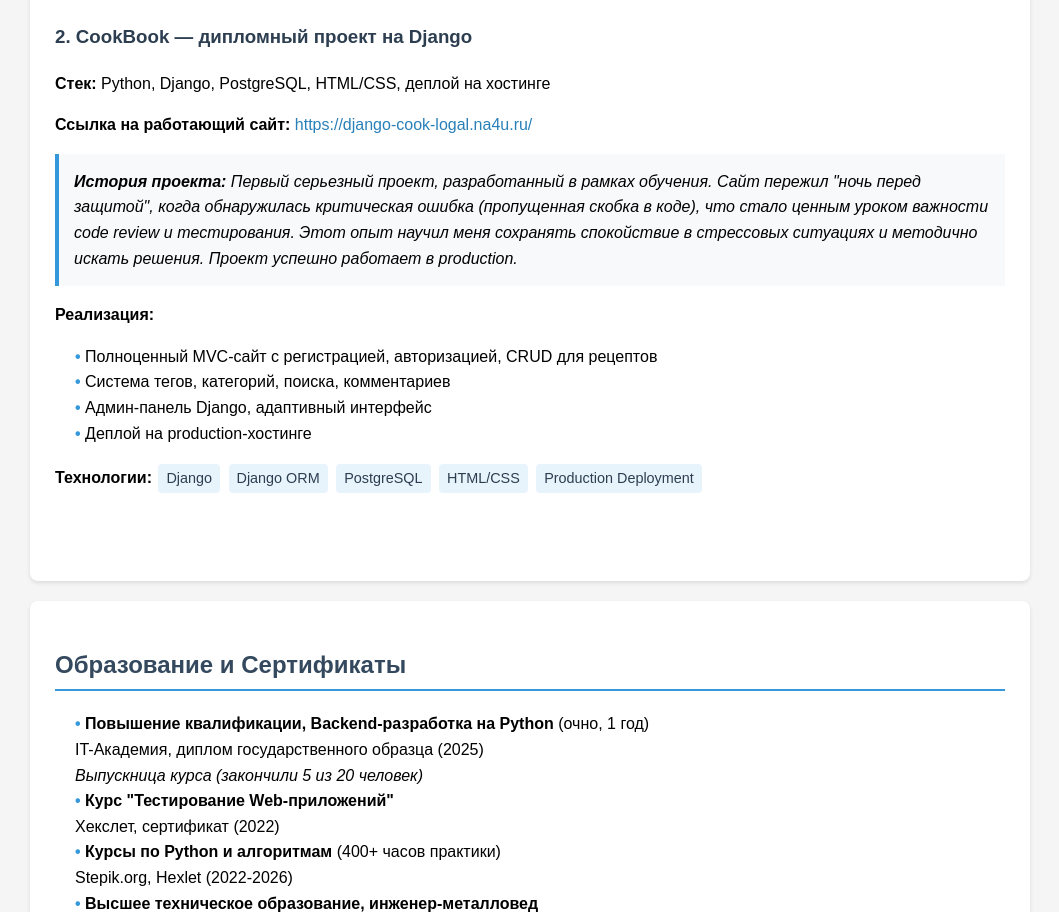
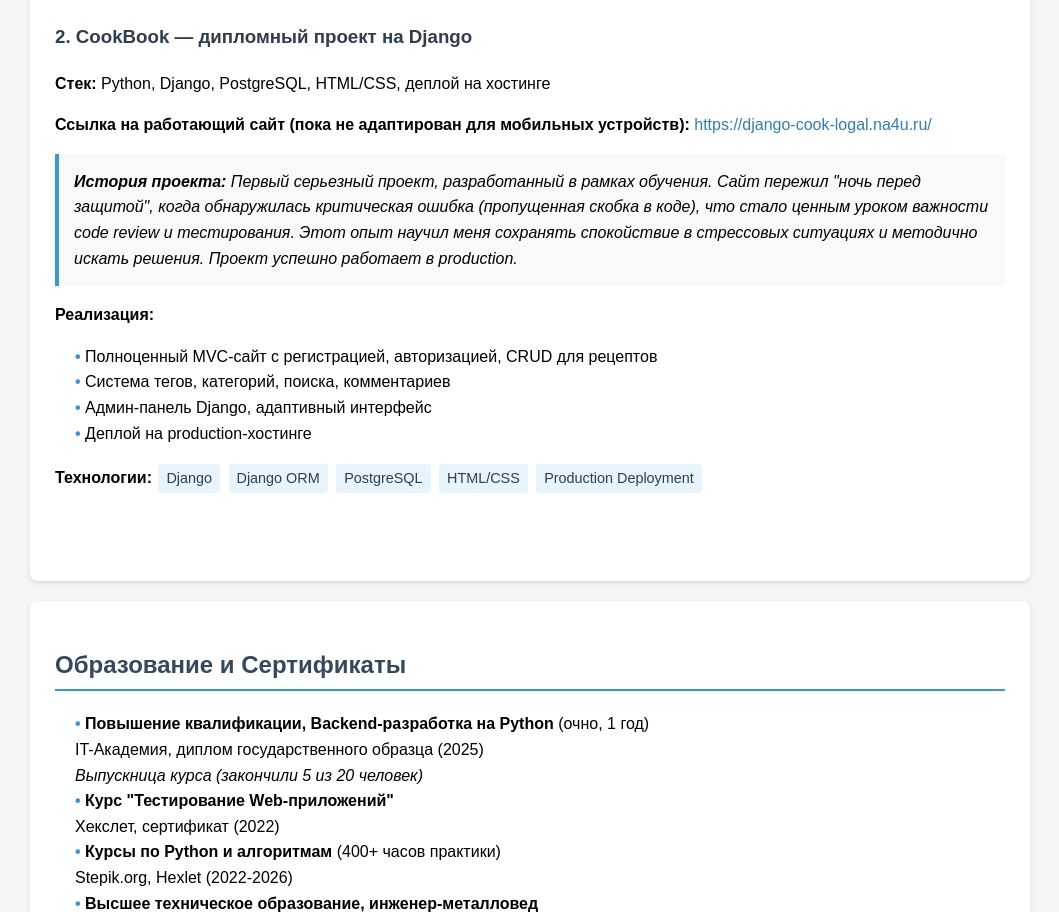
Before and after one commit to AllaLoginova/resume, a plain HTML site: page index.html in a window 1280 px wide. Shown: the part 1701-2613 px from the top of the page, without its empty margins (110-1169 px from the left). Drawn offline with Linux system fonts and the light colour scheme.

Commit message:
Update index.html

```diff
--- a/index.html
+++ b/index.html
@@ -219,7 +219,8 @@
         <div class="project">
             <h3>2. CookBook — дипломный проект на Django</h3>
             <p><strong>Стек:</strong> Python, Django, PostgreSQL, HTML/CSS, деплой на хостинге</p>
-            <p><strong>Ссылка на работающий сайт:</strong> <a href="https://django-cook-logal.na4u.ru/" target="_blank">https://django-cook-logal.na4u.ru/</a></p>
+            <!-- <p><strong>Ссылка на работающий сайт:</strong> <a href="https://django-cook-logal.na4u.ru/" target="_blank">https://django-cook-logal.na4u.ru/</a></p> -->
+            <p><strong>Ссылка на работающий сайт (пока не адаптирован для мобильных устройств):</strong> <a href="https://django-cook-logal.na4u.ru/" target="_blank">https://django-cook-logal.na4u.ru/</a></p>
 
             <div class="story">
                 <strong>История проекта:</strong> Первый серьезный проект, разработанный в рамках обучения.
```
